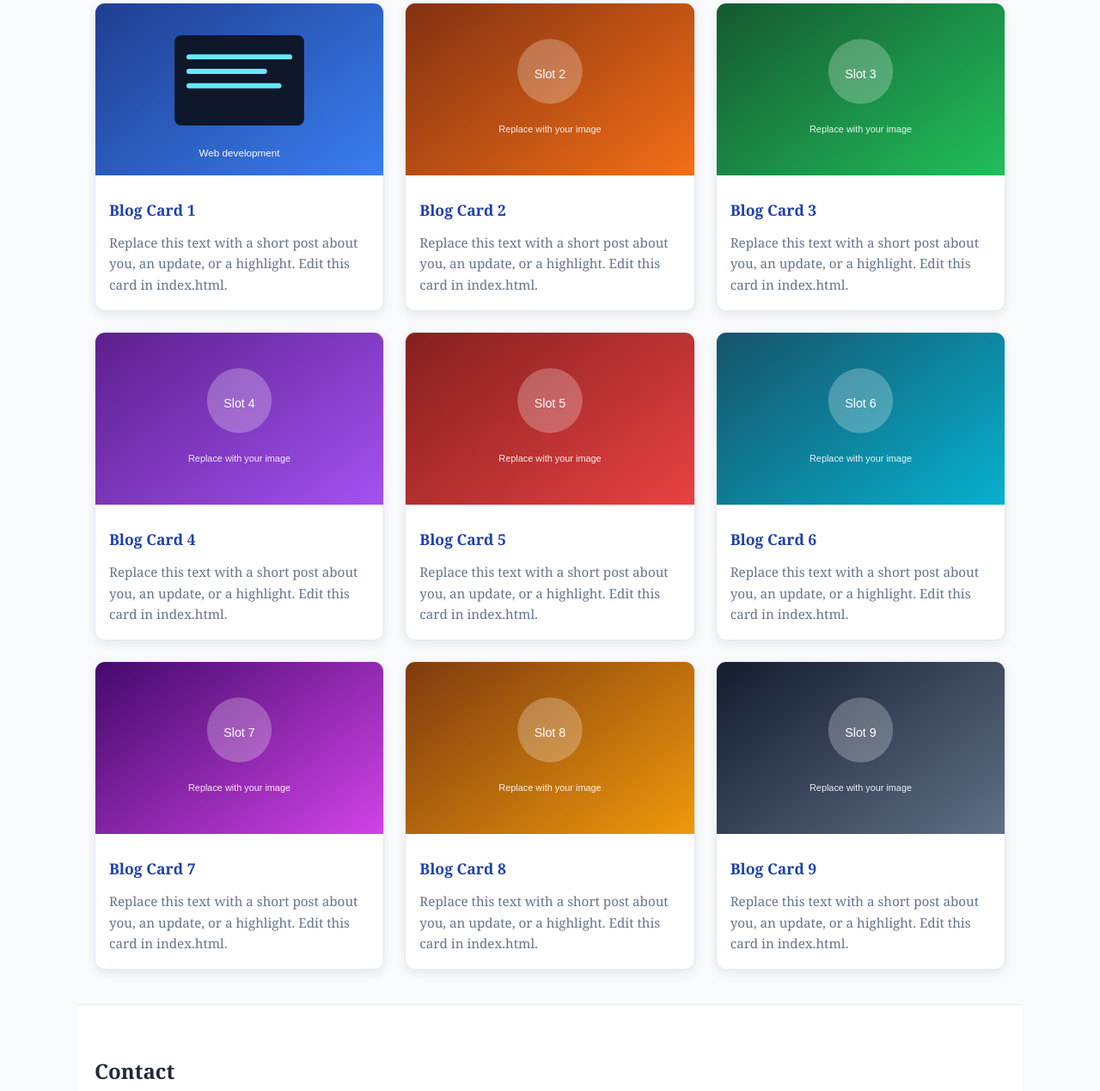
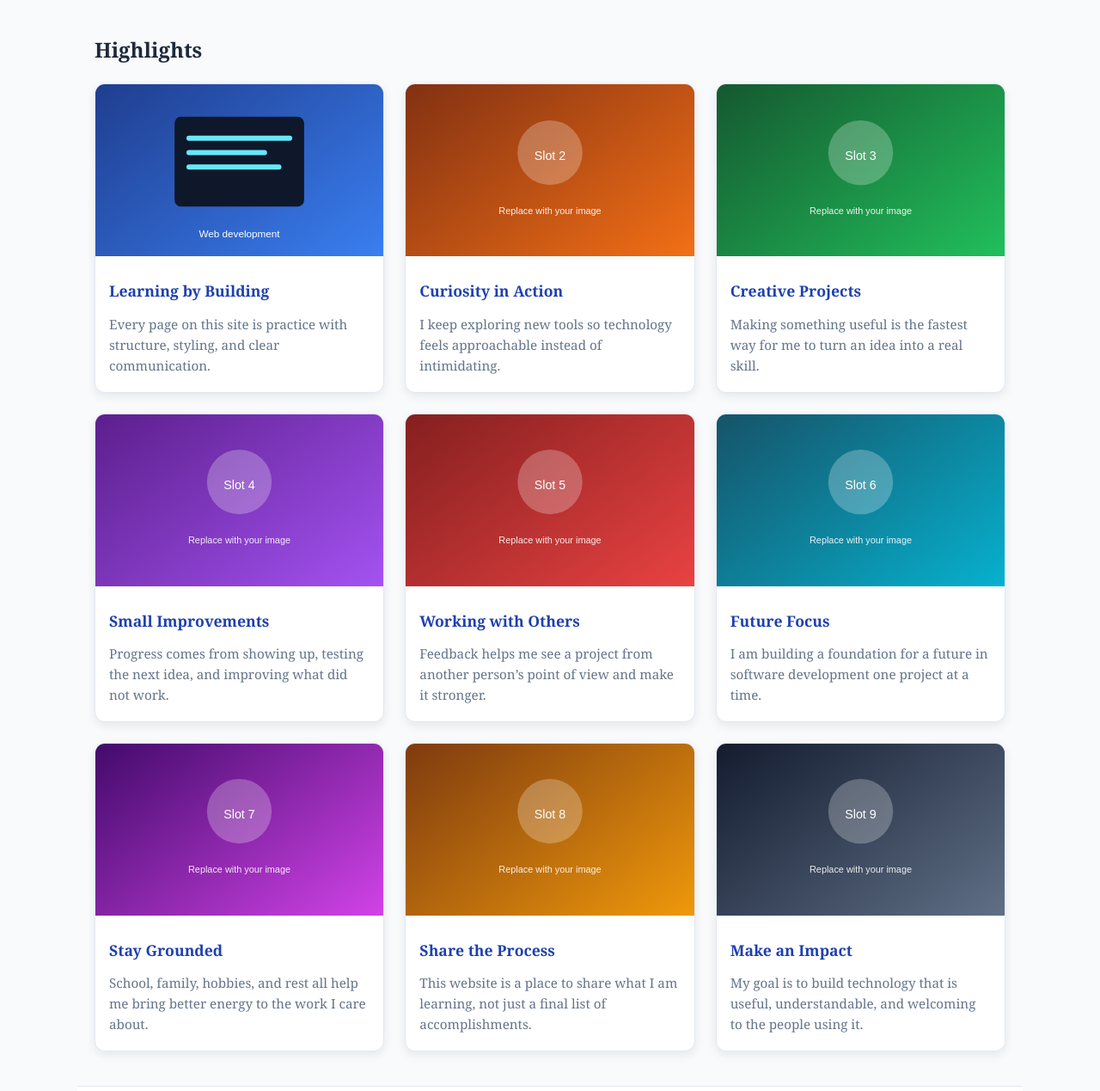
Before and after one commit to Cesar1289/about-me-website, a website: page index.html in a window 1280 px wide. Shown: the part 597-1866 px from the top of the page at 86% size. Drawn offline with Linux system fonts and the light colour scheme.

Commit message:
Implement platform requirements

```diff
--- a/index.html
+++ b/index.html
@@ -33,73 +33,75 @@
 
   <section class="container section">
     <h2>About Me</h2>
-    <!-- BIOGRAPHY: exactly 2 or 3 <p> elements. Edit these. -->
+    <!-- Keep this biography to two or three paragraphs. -->
     <p>Hi, my name is Cesar Espitia. I am a student working on building my skills in web development and technology. I created this site to share who I am, what I am working on, and where I hope to go.</p>
     <p>Outside of school I enjoy learning new things, working on creative projects, and spending time with the people and activities that inspire me. Feel free to browse the pages above to learn more.</p>
+  </section>
 
-    <h3>Highlights</h3>
+  <section class="container section" aria-labelledby="highlights-title">
+    <h2 id="highlights-title">Highlights</h2>
     <div class="grid-9">
     <article class="card">
       <img src="assets/images/placeholder-1.svg" alt="Blog slot 1">
       <div class="card-body">
-        <h3>Blog Card 1</h3>
-        <p>Replace this text with a short post about you, an update, or a highlight. Edit this card in index.html.</p>
+        <h3>Learning by Building</h3>
+        <p>Every page on this site is practice with structure, styling, and clear communication.</p>
       </div>
     </article>
     <article class="card">
       <img src="assets/images/placeholder-2.svg" alt="Blog slot 2">
       <div class="card-body">
-        <h3>Blog Card 2</h3>
-        <p>Replace this text with a short post about you, an update, or a highlight. Edit this card in index.html.</p>
+        <h3>Curiosity in Action</h3>
+        <p>I keep exploring new tools so technology feels approachable instead of intimidating.</p>
       </div>
     </article>
     <article class="card">
       <img src="assets/images/placeholder-3.svg" alt="Blog slot 3">
       <div class="card-body">
-        <h3>Blog Card 3</h3>
-        <p>Replace this text with a short post about you, an update, or a highlight. Edit this card in index.html.</p>
+        <h3>Creative Projects</h3>
+        <p>Making something useful is the fastest way for me to turn an idea into a real skill.</p>
       </div>
     </article>
     <article class="card">
       <img src="assets/images/placeholder-4.svg" alt="Blog slot 4">
       <div class="card-body">
-        <h3>Blog Card 4</h3>
-        <p>Replace this text with a short post about you, an update, or a highlight. Edit this card in index.html.</p>
+        <h3>Small Improvements</h3>
+        <p>Progress comes from showing up, testing the next idea, and improving what did not work.</p>
       </div>
     </article>
     <article class="card">
       <img src="assets/images/placeholder-5.svg" alt="Blog slot 5">
       <div class="card-body">
-        <h3>Blog Card 5</h3>
-        <p>Replace this text with a short post about you, an update, or a highlight. Edit this card in index.html.</p>
+        <h3>Working with Others</h3>
+        <p>Feedback helps me see a project from another person’s point of view and make it stronger.</p>
       </div>
     </article>
     <article class="card">
       <img src="assets/images/placeholder-6.svg" alt="Blog slot 6">
       <div class="card-body">
-        <h3>Blog Card 6</h3>
-        <p>Replace this text with a short post about you, an update, or a highlight. Edit this card in index.html.</p>
+        <h3>Future Focus</h3>
+        <p>I am building a foundation for a future in software development one project at a time.</p>
       </div>
     </article>
     <article class="card">
       <img src="assets/images/placeholder-7.svg" alt="Blog slot 7">
       <div class="card-body">
-        <h3>Blog Card 7</h3>
-        <p>Replace this text with a short post about you, an update, or a highlight. Edit this card in index.html.</p>
+        <h3>Stay Grounded</h3>
+        <p>School, family, hobbies, and rest all help me bring better energy to the work I care about.</p>
       </div>
     </article>
     <article class="card">
       <img src="assets/images/placeholder-8.svg" alt="Blog slot 8">
       <div class="card-body">
-        <h3>Blog Card 8</h3>
-        <p>Replace this text with a short post about you, an update, or a highlight. Edit this card in index.html.</p>
+        <h3>Share the Process</h3>
+        <p>This website is a place to share what I am learning, not just a final list of accomplishments.</p>
       </div>
     </article>
     <article class="card">
       <img src="assets/images/placeholder-9.svg" alt="Blog slot 9">
       <div class="card-body">
-        <h3>Blog Card 9</h3>
-        <p>Replace this text with a short post about you, an update, or a highlight. Edit this card in index.html.</p>
+        <h3>Make an Impact</h3>
+        <p>My goal is to build technology that is useful, understandable, and welcoming to the people using it.</p>
       </div>
     </article>
     </div>
```
